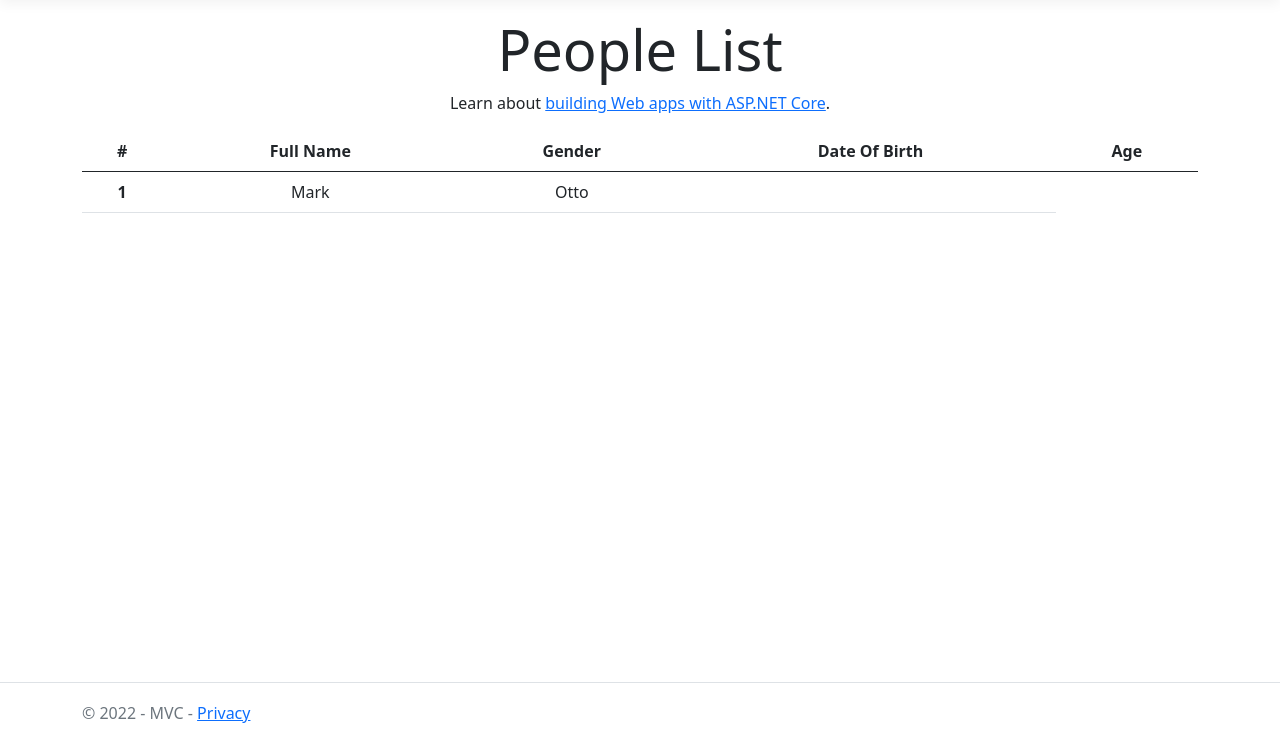
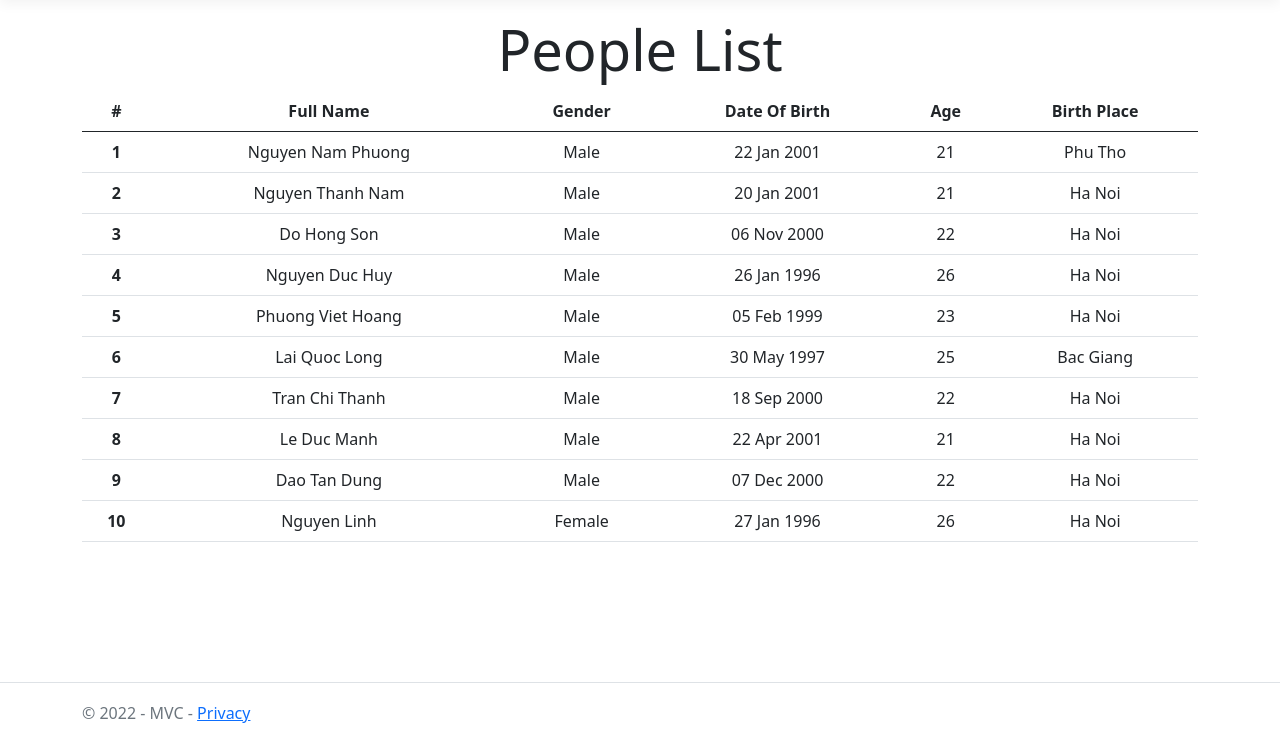
Before and after one commit to hoang-debug/Rookie-NashTech, an ASP.NET Core app: page /Rookies in a window 1280 px wide. Shown: the part 57-800 px from the top of the page. Run offline with ASP.NET Core 8, Linux system fonts and the light colour scheme; style sheets or scripts are compiled from the project's sources.

Commit message:
View installed

```diff
--- a/Day 5/MVC/Controllers/RookiesController.cs
+++ b/Day 5/MVC/Controllers/RookiesController.cs
@@ -1,4 +1,3 @@
-using System.Diagnostics;
 using Microsoft.AspNetCore.Mvc;
 using D5.Models;
 using System.Globalization;
@@ -112,10 +111,11 @@
             }
         };
 
-public IActionResult Index()
+    public IActionResult Index()
     {
         return View(people);
     }
+
     // [Route("rookies/male")]
     [Route("rookies/male-members")]
 
@@ -175,7 +175,7 @@
         using (var writer = new StreamWriter(stream))
         using (var csvWriter = new CsvWriter(writer, CultureInfo.InvariantCulture))
         {
-            var options = new TypeConverterOptions { Formats = new[] {"dd/MM/yyy"}};
+            var options = new TypeConverterOptions { Formats = new[] { "dd/MM/yyy" } };
             csvWriter.Context.TypeConverterOptionsCache.AddOptions<DateTime>(options);
 
             csvWriter.WriteRecords(data);
--- a/Day 5/MVC/Views/Rookies/Index.cshtml
+++ b/Day 5/MVC/Views/Rookies/Index.cshtml
@@ -1,4 +1,4 @@
-
+@* @model List<Person> *@
 
 @{
     ViewData["Title"] = "People Page";
@@ -6,7 +6,6 @@
 
 <div class="text-center">
     <h1 class="display-4">People List</h1>
-    <p>Learn about <a href="https://docs.microsoft.com/aspnet/core">building Web apps with ASP.NET Core</a>.</p>
     <table class="table">
         <thead>
             <tr>
@@ -15,15 +14,26 @@
                 <th scope="col">Gender</th>
                 <th scope="col">Date Of Birth</th>
                 <th scope="col">Age</th>
+                <th scope="col">Birth Place</th>
             </tr>
         </thead>
         <tbody>
-            <tr>
-                <th scope="row">1</th>
-                <td>Mark</td>
-                <td>Otto</td>
-                <td></td>
-            </tr>
+            @if (Model != null)
+            {
+                @for (var index = 1; index <= Model.Count; index++)
+                {
+                    var person = Model[index - 1];
+                    <tr>
+                        <th scope="row">@index</th>
+                        <td>@person.FullName</td>
+                        <td>@person.Gender</td>
+                        <td>@person.DateOfBirth.ToString("dd MMM yyyy")</td>
+                        <td>@person.Age</td>
+                        <td>@person.BirthPlace</td>
+                    </tr>
+                }
+            }
+
         </tbody>
     </table>
 </div>
```
Also changed, not shown: 10 other files.
